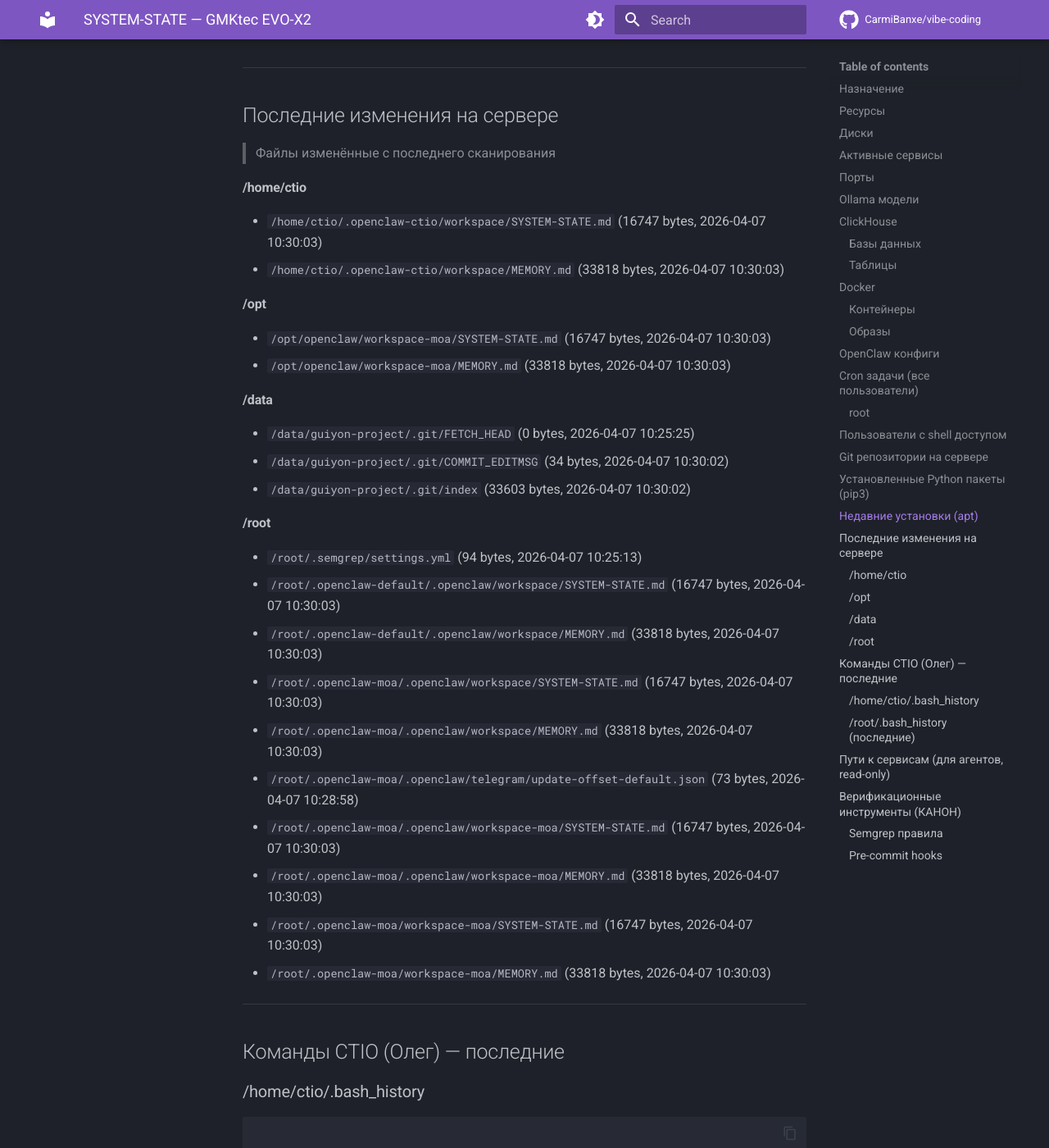
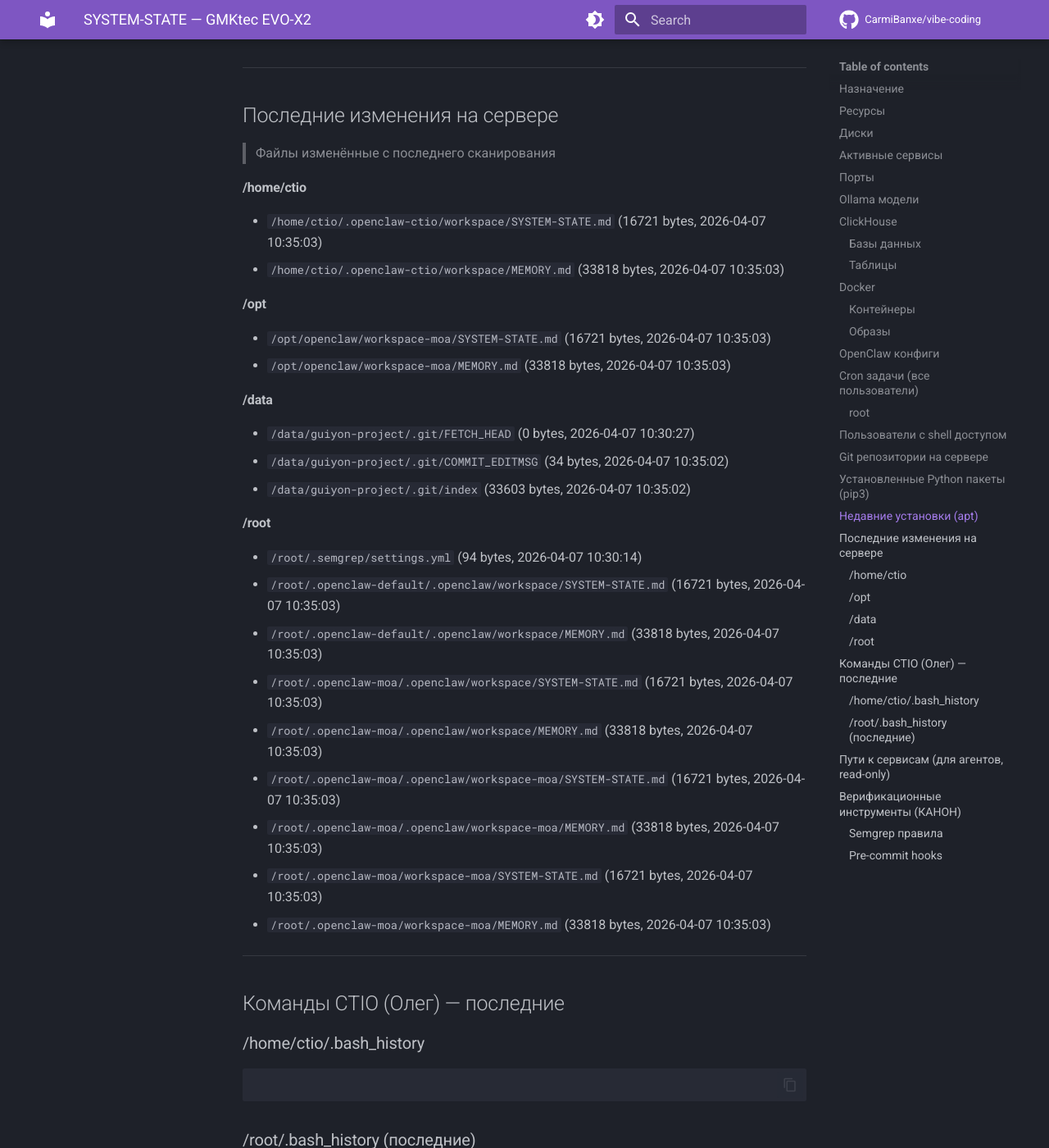
Before and after one commit to CarmiBanxe/vibe-coding, an MkDocs documentation site: the page built from docs/SYSTEM-STATE.md, in a window 1280 px wide and 1400 px high, scrolled down 13841 px. Shown: the whole window at 82% size. Built offline with MkDocs 1.6.1 and Material for MkDocs 9.7.7, drawn with Linux system fonts in a browser that asks for light colours; comment, search, counter and statistics services are not loaded; some of the changed text lies outside the part shown.

Commit message:
auto: SYSTEM-STATE v2 update (2026-04-07 10:35 CEST)

```diff
--- a/docs/SYSTEM-STATE.md
+++ b/docs/SYSTEM-STATE.md
@@ -1,6 +1,6 @@
 # SYSTEM-STATE — GMKtec EVO-X2
 > Автоматически обновляется каждые 5 минут
-> Последнее сканирование: 2026-04-07 10:30 CEST
+> Последнее сканирование: 2026-04-07 10:35 CEST
 > Источник: ctio-watcher.sh v2 (cron)
 
 ## Назначение
@@ -379,29 +379,28 @@
 
 
 #### /home/ctio
-- `/home/ctio/.openclaw-ctio/workspace/SYSTEM-STATE.md` (16747 bytes, 2026-04-07 10:30:03)
-- `/home/ctio/.openclaw-ctio/workspace/MEMORY.md` (33818 bytes, 2026-04-07 10:30:03)
+- `/home/ctio/.openclaw-ctio/workspace/SYSTEM-STATE.md` (16721 bytes, 2026-04-07 10:35:03)
+- `/home/ctio/.openclaw-ctio/workspace/MEMORY.md` (33818 bytes, 2026-04-07 10:35:03)
 
 #### /opt
-- `/opt/openclaw/workspace-moa/SYSTEM-STATE.md` (16747 bytes, 2026-04-07 10:30:03)
-- `/opt/openclaw/workspace-moa/MEMORY.md` (33818 bytes, 2026-04-07 10:30:03)
+- `/opt/openclaw/workspace-moa/SYSTEM-STATE.md` (16721 bytes, 2026-04-07 10:35:03)
+- `/opt/openclaw/workspace-moa/MEMORY.md` (33818 bytes, 2026-04-07 10:35:03)
 
 #### /data
-- `/data/guiyon-project/.git/FETCH_HEAD` (0 bytes, 2026-04-07 10:25:25)
-- `/data/guiyon-project/.git/COMMIT_EDITMSG` (34 bytes, 2026-04-07 10:30:02)
-- `/data/guiyon-project/.git/index` (33603 bytes, 2026-04-07 10:30:02)
+- `/data/guiyon-project/.git/FETCH_HEAD` (0 bytes, 2026-04-07 10:30:27)
+- `/data/guiyon-project/.git/COMMIT_EDITMSG` (34 bytes, 2026-04-07 10:35:02)
+- `/data/guiyon-project/.git/index` (33603 bytes, 2026-04-07 10:35:02)
 
 #### /root
-- `/root/.semgrep/settings.yml` (94 bytes, 2026-04-07 10:25:13)
-- `/root/.openclaw-default/.openclaw/workspace/SYSTEM-STATE.md` (16747 bytes, 2026-04-07 10:30:03)
-- `/root/.openclaw-default/.openclaw/workspace/MEMORY.md` (33818 bytes, 2026-04-07 10:30:03)
-- `/root/.openclaw-moa/.openclaw/workspace/SYSTEM-STATE.md` (16747 bytes, 2026-04-07 10:30:03)
-- `/root/.openclaw-moa/.openclaw/workspace/MEMORY.md` (33818 bytes, 2026-04-07 10:30:03)
-- `/root/.openclaw-moa/.openclaw/telegram/update-offset-default.json` (73 bytes, 2026-04-07 10:28:58)
-- `/root/.openclaw-moa/.openclaw/workspace-moa/SYSTEM-STATE.md` (16747 bytes, 2026-04-07 10:30:03)
-- `/root/.openclaw-moa/.openclaw/workspace-moa/MEMORY.md` (33818 bytes, 2026-04-07 10:30:03)
-- `/root/.openclaw-moa/workspace-moa/SYSTEM-STATE.md` (16747 bytes, 2026-04-07 10:30:03)
-- `/root/.openclaw-moa/workspace-moa/MEMORY.md` (33818 bytes, 2026-04-07 10:30:03)
+- `/root/.semgrep/settings.yml` (94 bytes, 2026-04-07 10:30:14)
+- `/root/.openclaw-default/.openclaw/workspace/SYSTEM-STATE.md` (16721 bytes, 2026-04-07 10:35:03)
+- `/root/.openclaw-default/.openclaw/workspace/MEMORY.md` (33818 bytes, 2026-04-07 10:35:03)
+- `/root/.openclaw-moa/.openclaw/workspace/SYSTEM-STATE.md` (16721 bytes, 2026-04-07 10:35:03)
+- `/root/.openclaw-moa/.openclaw/workspace/MEMORY.md` (33818 bytes, 2026-04-07 10:35:03)
+- `/root/.openclaw-moa/.openclaw/workspace-moa/SYSTEM-STATE.md` (16721 bytes, 2026-04-07 10:35:03)
+- `/root/.openclaw-moa/.openclaw/workspace-moa/MEMORY.md` (33818 bytes, 2026-04-07 10:35:03)
+- `/root/.openclaw-moa/workspace-moa/SYSTEM-STATE.md` (16721 bytes, 2026-04-07 10:35:03)
+- `/root/.openclaw-moa/workspace-moa/MEMORY.md` (33818 bytes, 2026-04-07 10:35:03)
 
 ---
 
```
Also changed, not shown: other parts of docs/SYSTEM-STATE.md (+4 -4 lines).
